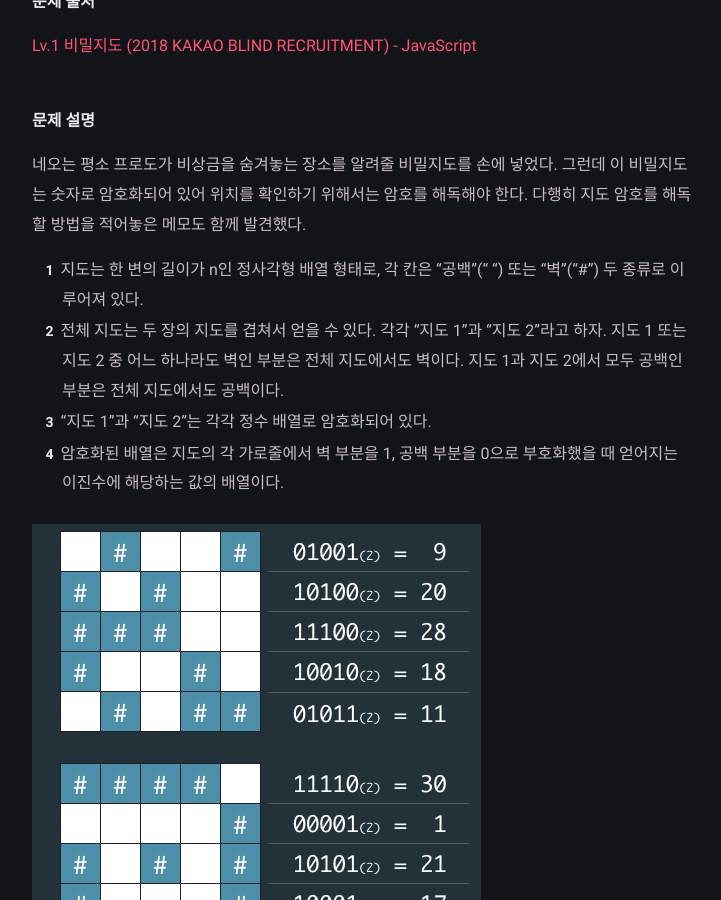
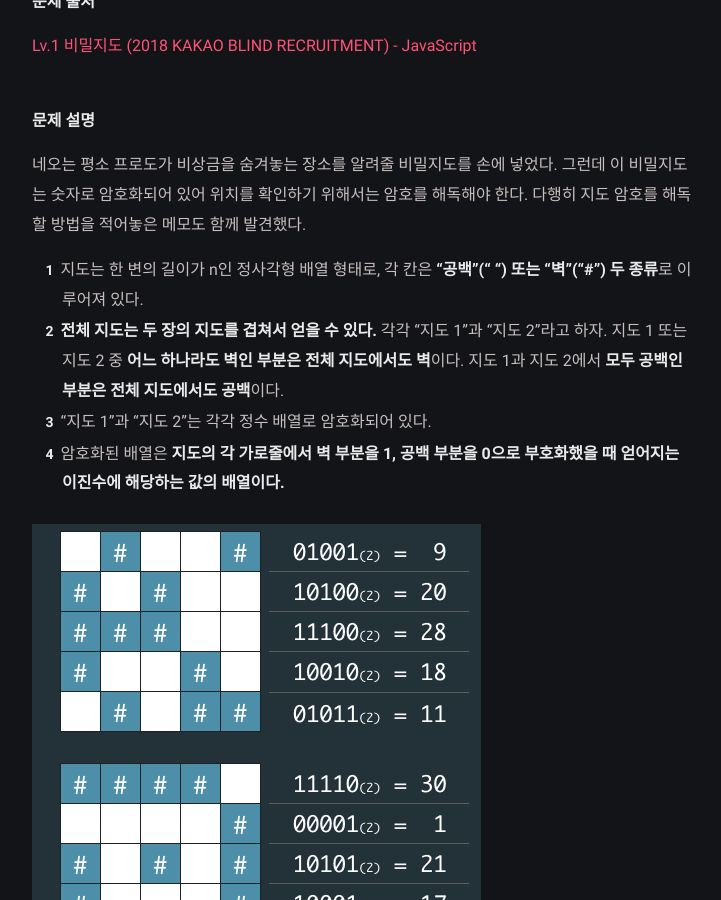
Before and after one commit to LeeJams/LeeJams.github.io, a Jekyll site: the page built from _posts/programmers/lv1/2022-09-16-비밀지도.md, in a window 1280 px wide and 900 px high, scrolled down 421 px. Shown: the whole window, without its empty margins (278-999 px from the left). Built offline with Jekyll 4.4.1, drawn with Linux system fonts in a browser that asks for light colours; comment, search, counter and statistics services are not loaded.

Commit message:
포인트 처리

```diff
--- a/_posts/programmers/lv1/2022-09-16-비밀지도.md
+++ b/_posts/programmers/lv1/2022-09-16-비밀지도.md
@@ -12,10 +12,10 @@ tags: [JAVASCRIPT, PROGRAMMERS, LV1, KAKAO]
 
 네오는 평소 프로도가 비상금을 숨겨놓는 장소를 알려줄 비밀지도를 손에 넣었다. 그런데 이 비밀지도는 숫자로 암호화되어 있어 위치를 확인하기 위해서는 암호를 해독해야 한다. 다행히 지도 암호를 해독할 방법을 적어놓은 메모도 함께 발견했다.
 
-1. 지도는 한 변의 길이가 n인 정사각형 배열 형태로, 각 칸은 "공백"(" ") 또는 "벽"("#") 두 종류로 이루어져 있다.
-2. 전체 지도는 두 장의 지도를 겹쳐서 얻을 수 있다. 각각 "지도 1"과 "지도 2"라고 하자. 지도 1 또는 지도 2 중 어느 하나라도 벽인 부분은 전체 지도에서도 벽이다. 지도 1과 지도 2에서 모두 공백인 부분은 전체 지도에서도 공백이다.
+1. 지도는 한 변의 길이가 n인 정사각형 배열 형태로, 각 칸은 **"공백"(" ") 또는 "벽"("#") 두 종류**로 이루어져 있다.
+2. **전체 지도는 두 장의 지도를 겹쳐서 얻을 수 있다.** 각각 "지도 1"과 "지도 2"라고 하자. 지도 1 또는 지도 2 중 **어느 하나라도 벽인 부분은 전체 지도에서도 벽**이다. 지도 1과 지도 2에서 **모두 공백인 부분은 전체 지도에서도 공백**이다.
 3. "지도 1"과 "지도 2"는 각각 정수 배열로 암호화되어 있다.
-4. 암호화된 배열은 지도의 각 가로줄에서 벽 부분을 1, 공백 부분을 0으로 부호화했을 때 얻어지는 이진수에 해당하는 값의 배열이다.
+4. 암호화된 배열은 **지도의 각 가로줄에서 벽 부분을 1, 공백 부분을 0으로 부호화했을 때 얻어지는 이진수에 해당하는 값의 배열이다.**
 
 ![비밀지도](../../assets/img/map.png)
 
```
